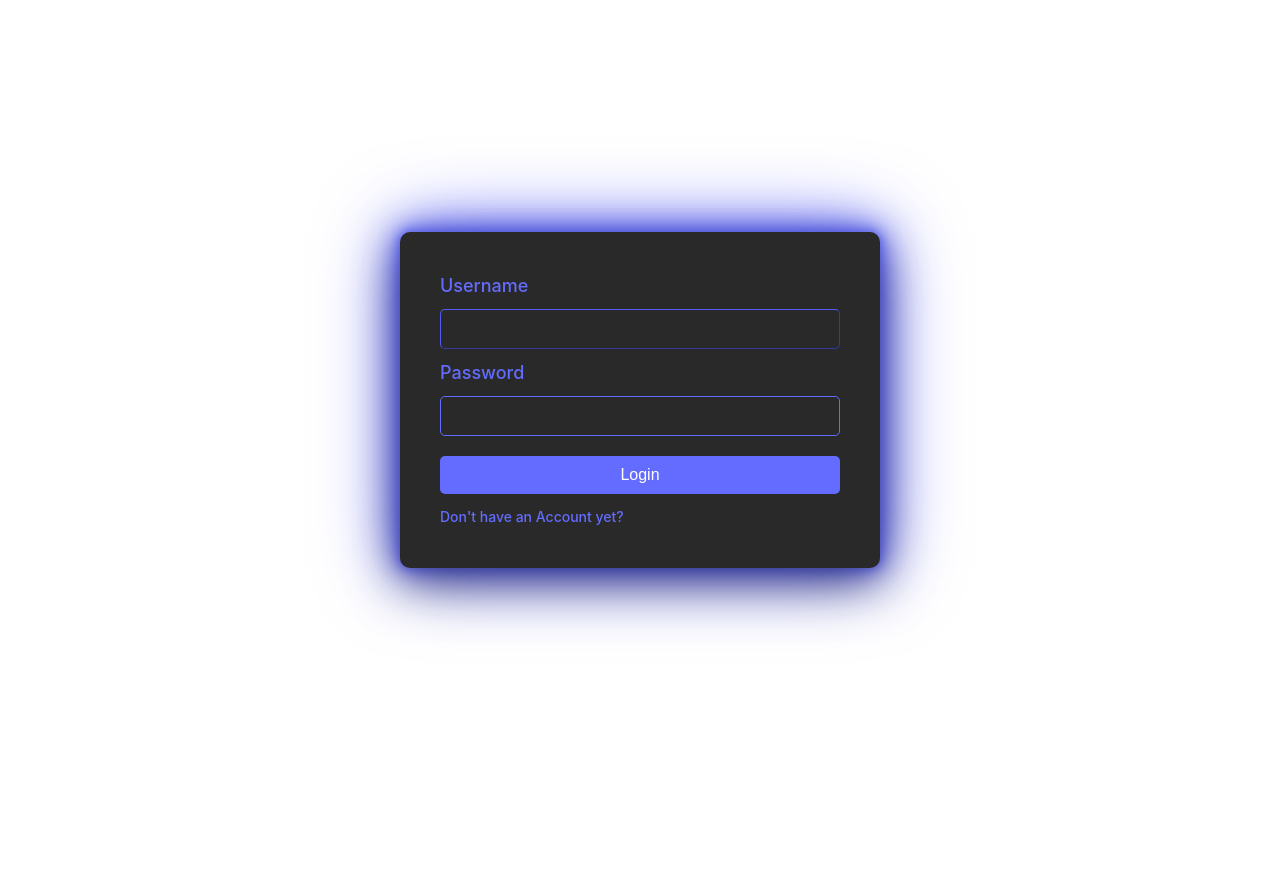
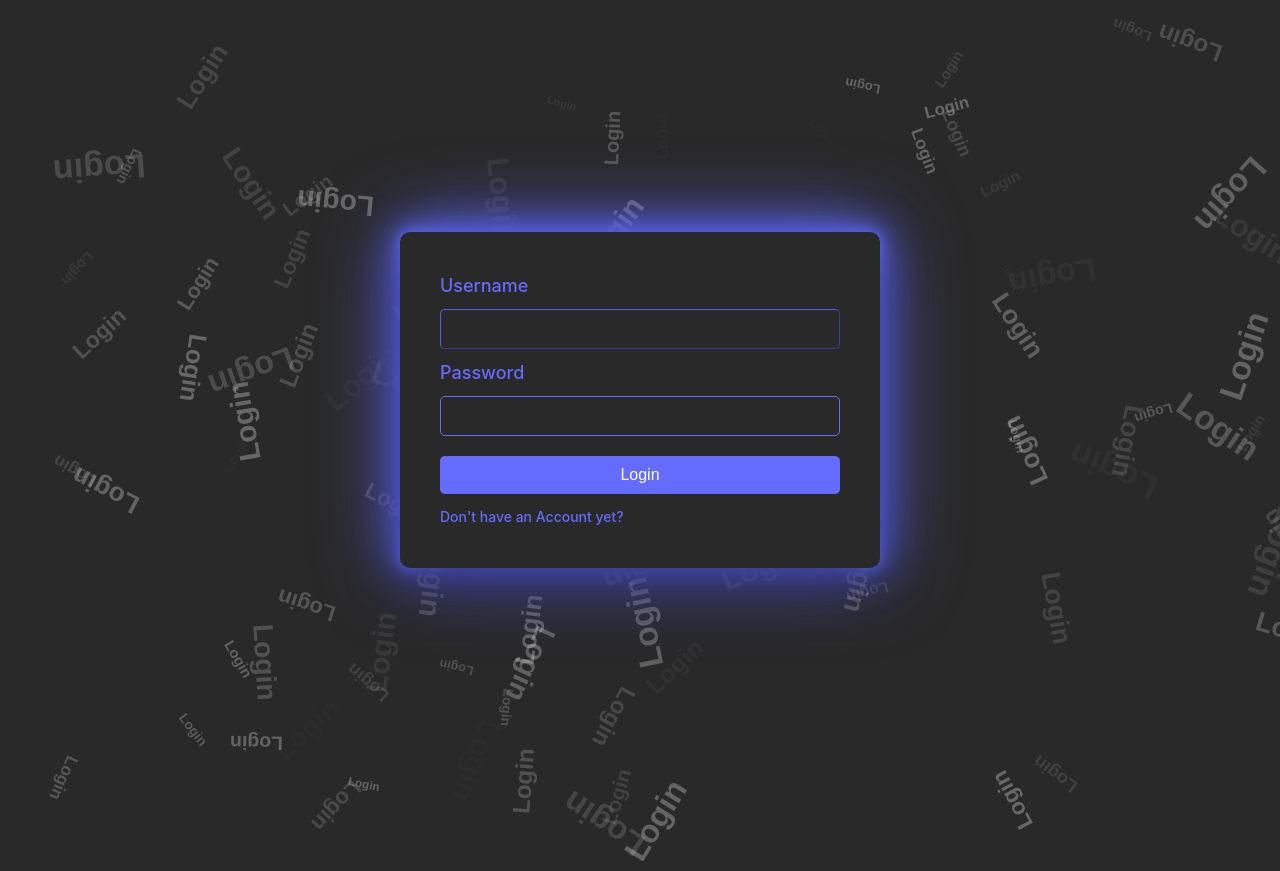
Before and after one commit to HyperTNTClown/Banking-Assignment, a React (Vite) app in the folder frontend/: page /login in a window 1280 px wide. Shown: the top 871 px of the page. Built offline with nearby package versions, Linux system fonts and the light colour scheme; no server answers.

Commit message:
Remove light

```diff
--- a/frontend/src/index.css
+++ b/frontend/src/index.css
@@ -3,7 +3,7 @@
 	line-height: 1.5;
 	font-weight: 400;
 
-	color-scheme: light dark;
+	color-scheme: dark;
 	color: rgba(255, 255, 255, 0.87);
 	background-color: #292929;
 
@@ -32,17 +32,6 @@
 	min-width: 320px;
 	min-height: 100vh;
 	overflow: hidden !important;
-}
-
-@media (prefers-color-scheme: light) {
-	:root {
-		color: #213547;
-		background-color: #ffffff;
-	}
-
-	a:hover {
-		color: #747bff;
-	}
 }
 
 #root {
```
